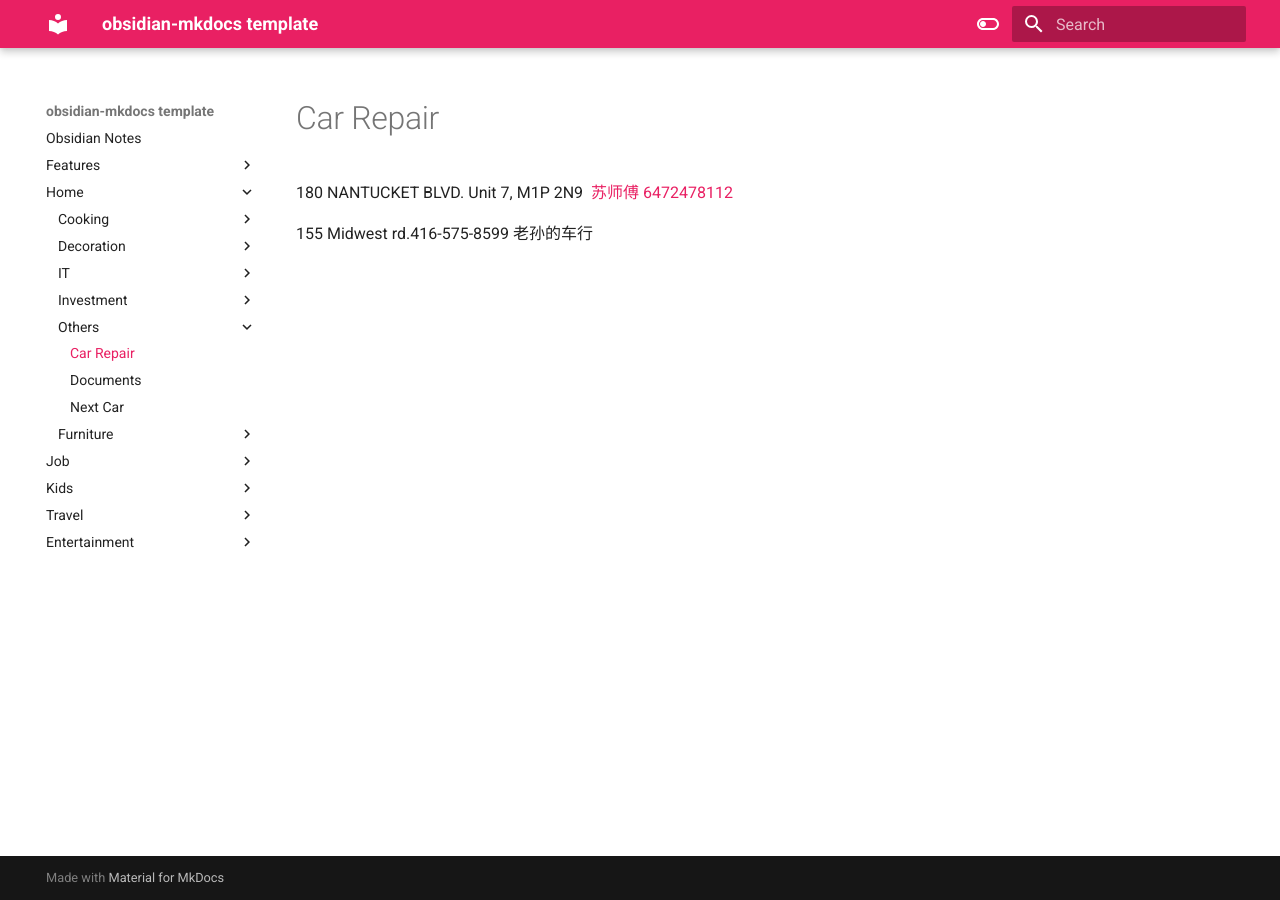
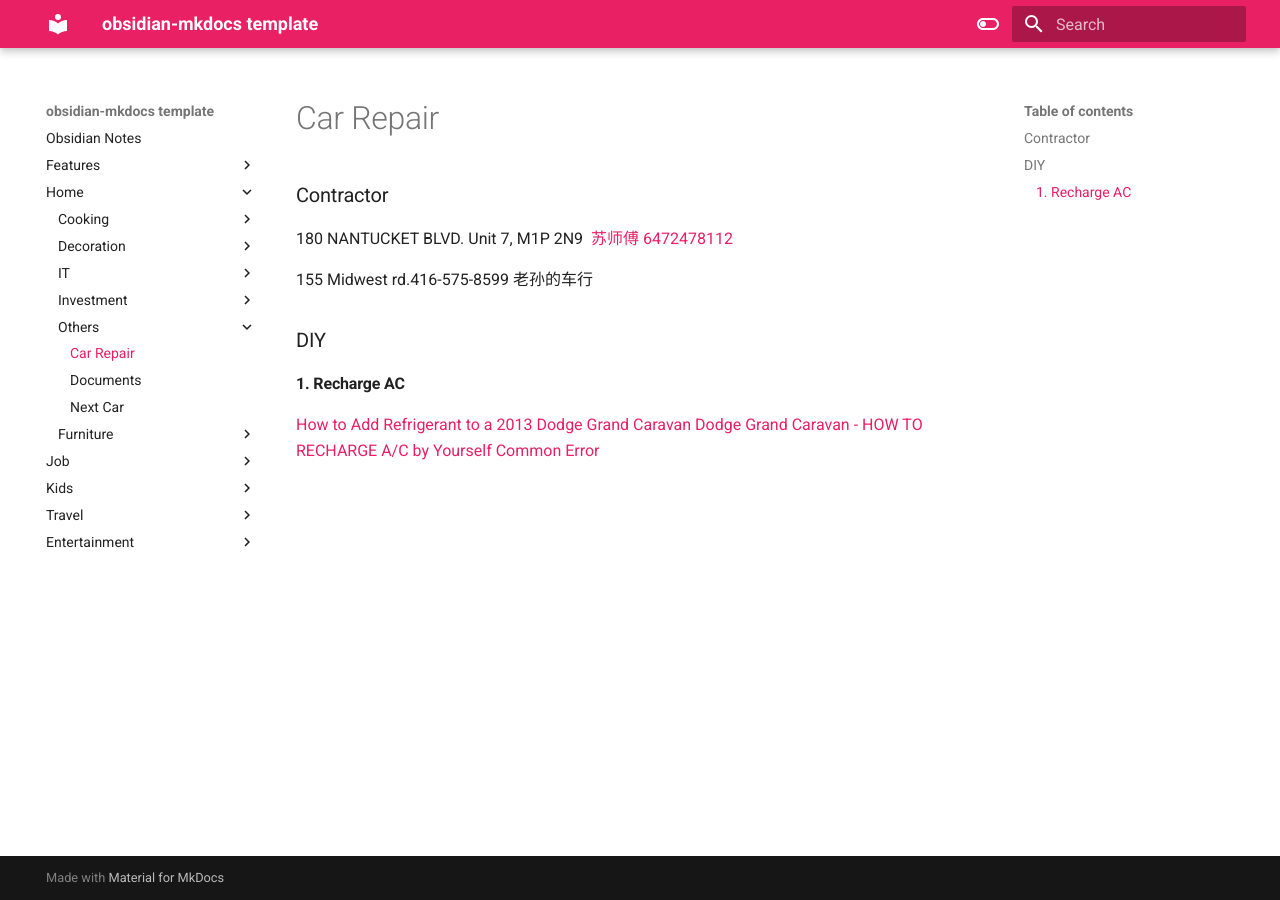
Before and after one commit to macsymgit/obsidian, an MkDocs documentation site: the page built from docs/Home/Others/Car Repair.md, in a window 1280 px wide. Built offline with MkDocs 1.6.1 and Material for MkDocs 9.7.7, drawn with Linux system fonts in a browser that asks for light colours.

Commit message:
vault backup: 2023-05-29 15:11:50

```diff
--- a/docs/Home/Others/Car Repair.md
+++ b/docs/Home/Others/Car Repair.md
@@ -1,3 +1,11 @@
+### Contractor
+
 180 NANTUCKET BLVD. Unit 7, M1P 2N9  [苏师傅 6472478112](https://info.yorkbbs.ca/detail/autorepair/75cac34a-1414-4ae7-ad9b-c26a4b4bc791)
 
 155 Midwest rd.416-575-8599 老孙的车行
+
+### DIY
+#### 1. Recharge AC
+[How to Add Refrigerant to a 2013 Dodge Grand Caravan](https://www.carcarekiosk.com/video/2013_Dodge_Grand_Caravan_SXT_3.6L_V6/air_conditioner/recharge_freon)
+[Dodge Grand Caravan - HOW TO RECHARGE A/C by Yourself](https://www.youtube.com/watch?v=oSjpvAjefs0)
+[Common Error](https://www.youtube.com/watch?v=Ehls11Ddm8A)
```
Also changed, not shown: 1 other file.
